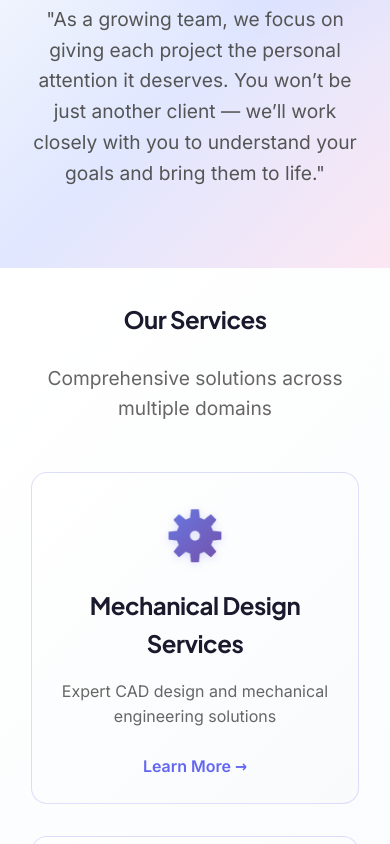
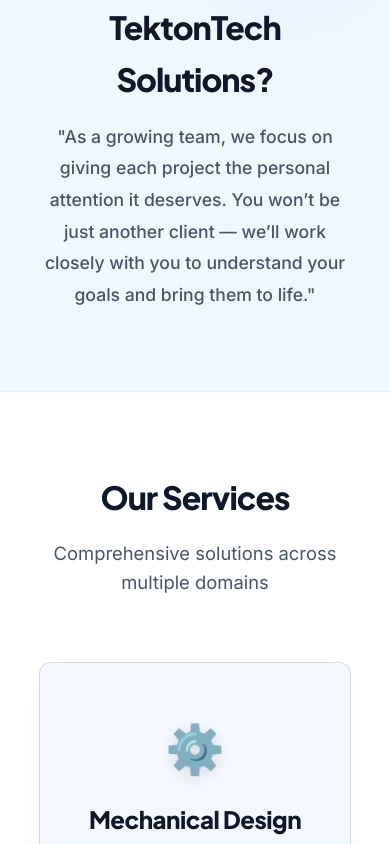
Before and after one commit to Gauravsingh123-aw/Techton, a React (Vite) app: page / in a window 390 px wide. Shown: the part 900-1744 px from the top of the page. Built offline with nearby package versions, Linux system fonts and the light colour scheme.

Commit message:
changed card backgrounds and hover effects

```diff
--- a/src/data/projectsData.js
+++ b/src/data/projectsData.js
@@ -5,7 +5,7 @@ export const serviceCategories = [
     id: "mechanical",
     name: "Mechanical Design Services",
     icon: "⚙️",
-    shortDesc: "Expert CAD design and mechanical engineering solutions",
+    shortDesc: "Expert CAD mechanical design, fixture and SPM design and mechanical engineering solutions",
     fullDesc: "We provide comprehensive mechanical design services including 2D & 3D CAD design, product development, manufacturing drawings, reverse engineering, and FEA analysis."
   },
   {
@@ -19,7 +19,7 @@ export const serviceCategories = [
     id: "interior",
     name: "Layout Design Services",
     icon: "🎨",
-    shortDesc: "Modern interior design for residential and commercial spaces",
+    shortDesc: "2D Layout Design for Residential and Commercial Spaces",
     fullDesc: "We specialize in residential and commercial interior design, 3D visualization, space planning, and complete renovation projects."
   }
 ];
--- a/src/pages/Home.jsx
+++ b/src/pages/Home.jsx
@@ -106,7 +106,7 @@ function Home() {
             life.
           </p>
           <Link to="/contact" className="btn btn-large">
-            Get In Touch Today
+            Get In Touch
           </Link>
         </div>
       </section>
--- a/src/styles/Home.css
+++ b/src/styles/Home.css
@@ -1,12 +1,52 @@
-/* Home Page */
+/* --- Global Reset Overrides --- */
+:root {
+  --primary-indigo: #4f46e5;
+  --primary-dark: #4338ca;
+  --heading-navy: #0f172a;
+  --text-slate: #475569;
+  --bg-ice-blue: #f0f7ff;
+  --border-light: #e2e8f0;
+}
+
 .home {
   width: 100%;
+  font-family: 'Inter', sans-serif;
 }
 
-/* About Snapshot */
+/* --- Section Global Spacing --- */
+section {
+  padding: 2rem 2rem; /* Increased padding for "premium" breathability */
+}
+
+.container {
+  max-width: 1200px;
+  margin: 0 auto;
+}
+
+h2 {
+  font-family: 'Plus Jakarta Sans', sans-serif;
+  color: var(--heading-navy);
+  font-size: 2.5rem;
+  font-weight: 800;
+  letter-spacing: -0.03em;
+  text-align: center;
+  margin-bottom: 1rem;
+}
+
+.section-subtitle {
+  text-align: center;
+  color: var(--text-slate);
+  font-size: 1.15rem;
+  margin-bottom: 4rem;
+  max-width: 700px;
+  margin-left: auto;
+  margin-right: auto;
+}
+
+/* --- About Snapshot (Why Choose Us) --- */
 .about-snapshot {
-  padding: 6rem 2rem;
-  background: linear-gradient(135deg, #f8fafc 0%, #e0e7ff 50%, #fce7f3 100%);
+  background: var(--bg-ice-blue);
+  border-bottom: 1px solid #e1effe;
   position: relative;
   overflow: hidden;
 }
@@ -14,274 +54,146 @@
 .about-snapshot::before {
   content: '';
   position: absolute;
-  top: -200px;
-  right: -100px;
-  width: 400px;
-  height: 400px;
-  background: radial-gradient(circle, rgba(99, 102, 241, 0.1) 0%, transparent 70%);
+  top: -100px;
+  right: -50px;
+  width: 300px;
+  height: 300px;
+  background: radial-gradient(circle, rgba(79, 70, 229, 0.05) 0%, transparent 70%);
   border-radius: 50%;
-  z-index: 0;
-}
-
-.about-snapshot > * {
-  position: relative;
-  z-index: 1;
-}
-
-.about-snapshot .container {
-  max-width: 1200px;
-  margin: 0 auto;
-}
-
-.about-snapshot h2 {
-  color: var(--dark-color);
 }
 
 .intro-text {
   text-align: center;
-  font-size: 1.2rem;
-  color: #555;
+  font-size: 1.4rem;
+  line-height: 1.8;
+  color: var(--text-slate);
+  font-style: italic;
+  max-width: 850px;
+  margin: 0 auto;
+  font-weight: 500;
+}
+
+/* --- Services Overview --- */
+
+.services-section {
+  background: #ffffff;
+  position: relative;
+}
+
+/* Add a decorative "blob" behind the grid to show off the glass blur */
+.services-section::before {
+  content: '';
+  position: absolute;
+  top: 50%;
+  left: 50%;
+  transform: translate(-50%, -50%);
+  width: 600px;
+  height: 400px;
+  background: radial-gradient(circle, rgba(99, 102, 241, 0.08) 0%, transparent 70%);
+  z-index: 0;
+  pointer-events: none;
+}
+
+.services-grid {
+  display: grid;
+  grid-template-columns: repeat(auto-fit, minmax(320px, 1fr));
+  gap: 2.5rem;
+
+}
+
+/* --- Featured Projects --- */
+.featured-projects {
+  background: #f8fafc; /* Very subtle grey to distinguish from white services */
+  border-top: 1px solid var(--border-light);
+}
+
+.projects-grid {
+  display: grid;
+  grid-template-columns: repeat(auto-fit, minmax(340px, 1fr));
+  gap: 2.5rem;
+  margin-bottom: 4rem;
+}
+
+.view-all-btn {
+  display: flex;
+  align-items: center;
+  justify-content: center;
+  gap: 10px;
+  padding: 16px 36px;
+  background-color: var(--primary-indigo);
+  color: white;
+  text-decoration: none;
+  border-radius: 12px;
+  width: fit-content;
+  margin: 0 auto;
+  font-weight: 600;
+  font-size: 1.1rem;
+  transition: all 0.4s cubic-bezier(0.4, 0, 0.2, 1);
+  box-shadow: 0 4px 6px -1px rgba(79, 70, 229, 0.2);
+}
+
+.view-all-btn:hover {
+  background-color: var(--primary-dark);
+  transform: translateY(-4px);
+  box-shadow: 0 20px 25px -5px rgba(79, 70, 229, 0.3);
+}
+
+/* --- Final CTA --- */
+.final-cta {
+  padding: 100px 2rem;
+  background: linear-gradient(135deg, #0f172a 0%, #1e293b 100%);
+  color: white;
+  text-align: center;
+}
+
+.final-cta h2 {
+  color: white;
+  font-size: 3.2rem;
+  margin-bottom: 1.5rem;
+}
+
+.final-cta p {
+  color: #94a3b8;
+  font-size: 1.25rem;
   margin-bottom: 3rem;
-  max-width: 800px;
+  max-width: 600px;
   margin-left: auto;
   margin-right: auto;
 }
 
-/* Stats Grid */
-.stats-grid {
-  display: grid;
-  grid-template-columns: repeat(auto-fit, minmax(200px, 1fr));
-  gap: 2rem;
-  margin-bottom: 3rem;
-}
-
-.stat-card {
-  background: linear-gradient(135deg, rgba(255, 255, 255, 0.9) 0%, rgba(248, 250, 252, 0.9) 100%);
-  padding: 2.5rem;
-  border-radius: 16px;
-  text-align: center;
-  box-shadow: 0 8px 32px rgba(99, 102, 241, 0.15);
-  border: 1px solid rgba(99, 102, 241, 0.2);
-  backdrop-filter: blur(10px);
+.btn-large {
+  display: inline-block;
+  background-color: white;
+  color: var(--primary-indigo);
+  padding: 18px 42px;
+  border-radius: 12px;
+  font-weight: 700;
+  text-decoration: none;
   transition: all 0.3s ease;
 }
 
-.stat-card:hover {
-  transform: translateY(-8px);
-  box-shadow: 0 15px 50px rgba(99, 102, 241, 0.25);
+.btn-large:hover {
+  background-color: #f8fafc;
+  transform: scale(1.05);
 }
 
-.stat-card h3 {
-  font-size: 2.8rem;
-  background: var(--gradient-1);
-  -webkit-background-clip: text;
-  -webkit-text-fill-color: transparent;
-  background-clip: text;
-  margin-bottom: 0.5rem;
-  font-weight: 800;
-}
+/* --- Responsive Design --- */
+@media (max-width: 768px) {
+  section {
+    padding: 5rem 1.5rem;
+  }
 
-.stat-card p {
-  color: #666;
-  font-weight: 600;
-}
+  h2 {
+    font-size: 2rem;
+  }
 
-/* Services Section */
-.services-section {
-  padding: 6rem 2rem;
-  background: linear-gradient(135deg, rgba(255, 255, 255, 1) 0%, rgba(248, 250, 252, 1) 100%);
-  position: relative;
-  overflow: hidden;
-}
-
-.services-section::after {
-  content: '';
-  position: absolute;
-  bottom: -300px;
-  left: -200px;
-  width: 500px;
-  height: 500px;
-  background: radial-gradient(circle, rgba(240, 93, 108, 0.08) 0%, transparent 70%);
-  border-radius: 50%;
-  z-index: 0;
-}
-
-.services-section > * {
-  position: relative;
-  z-index: 1;
-}
-
-.services-section .container {
-  max-width: 1200px;
-  margin: 0 auto;
-}
-
-.section-subtitle {
-  text-align: center;
-  color: #666;
-  font-size: 1.2rem;
-  margin-bottom: 3rem;
-}
-
-.services-grid {
-  display: grid;
-  grid-template-columns: repeat(auto-fit, minmax(300px, 1fr));
-  gap: 2rem;
-  margin-bottom: 2rem;
-}
-
-/* Featured Projects */
-.featured-projects {
-  padding: 6rem 2rem;
-  background: linear-gradient(135deg, #f8fafc 0%, #e0e7ff 100%);
-  position: relative;
-  overflow: hidden;
-}
-
-.featured-projects::before {
-  content: '';
-  position: absolute;
-  top: -250px;
-  left: -200px;
-  width: 500px;
-  height: 500px;
-  background: radial-gradient(circle, rgba(99, 102, 241, 0.12) 0%, transparent 70%);
-  border-radius: 50%;
-  z-index: 0;
-}
-
-.featured-projects > * {
-  position: relative;
-  z-index: 1;
-}
-
-.featured-projects .container {
-  max-width: 1200px;
-  margin: 0 auto;
-}
-
-.projects-grid {
-  display: grid;
-  grid-template-columns: repeat(auto-fit, minmax(320px, 1fr));
-  gap: 2rem;
-  margin-bottom: 2rem;
-}
-
-.view-all-btn {
-  display: block;
-  text-align: center;
-  padding: 12px 30px;
-  background-color: var(--primary-color);
-  color: white;
-  text-decoration: none;
-  border-radius: 5px;
-  width: fit-content;
-  margin: 0 auto;
-  font-weight: 600;
-  transition: all 0.3s ease;
-}
-
-.view-all-btn:hover {
-  background-color: #0052cc;
-  transform: translateY(-2px);
-}
-
-/* Testimonials */
-.testimonials {
-  padding: 4rem 2rem;
-  background-color: white;
-}
-
-.testimonials .container {
-  max-width: 1200px;
-  margin: 0 auto;
-}
-
-.testimonials-grid {
-  display: grid;
-  grid-template-columns: repeat(auto-fit, minmax(300px, 1fr));
-  gap: 2rem;
-}
-
-.testimonial-card {
-  background: var(--light-color);
-  padding: 2rem;
-  border-radius: 10px;
-  border-left: 4px solid var(--primary-color);
-}
-
-.stars {
-  font-size: 1.2rem;
-  margin-bottom: 1rem;
-}
-
-.testimonial-text {
-  font-style: italic;
-  color: #555;
-  margin-bottom: 1rem;
-  line-height: 1.6;
-}
-
-.testimonial-card h4 {
-  margin-bottom: 0.3rem;
-  color: var(--dark-color);
-}
-
-.testimonial-meta {
-  font-size: 0.9rem;
-  color: #999;
-}
-
-/* Final CTA */
-.final-cta {
-  padding: 4rem 2rem;
-  /* match dark hero gradient for cohesive dark look */
-  background: linear-gradient(135deg, #071026 0%, #0A192F 60%, #0f2a44 100%);
-  color: white;
-  text-align: center;
-}
-
-.final-cta .container {
-  max-width: 1200px;
-  margin: 0 auto;
-}
-
-.final-cta h2 {
-  color: white;
-}
-
-.final-cta p {
-  color: rgba(255, 255, 255, 0.9);
-  font-size: 1.1rem;
-  margin-bottom: 2rem;
-}
-
-.btn-large {
-  background-color: white;
-  color: var(--primary-color);
-  font-weight: 700;
-}
-
-.btn-large:hover {
-  background-color: rgba(255, 255, 255, 0.9);
-}
-
-@media (max-width: 768px) {
-  .about-snapshot,
-  .services-section,
-  .featured-projects,
-  .testimonials,
-  .final-cta {
-    padding: 2rem 1rem;
+  .intro-text {
+    font-size: 1.1rem;
   }
 
   .services-grid,
-  .projects-grid,
-  .testimonials-grid {
+  .projects-grid {
     grid-template-columns: 1fr;
-  }
-
-  .stat-card h3 {
-    font-size: 2rem;
+    gap: 1.5rem;
   }
 }
--- a/src/styles/ProjectCard.css
+++ b/src/styles/ProjectCard.css
@@ -1,7 +1,7 @@
 /* Project Card */
 .project-card {
-  background: linear-gradient(135deg, rgba(255, 255, 255, 0.95) 0%, rgba(248, 250, 252, 0.95) 100%);
-  border-radius: 16px;
+  background: linear-gradient(135deg, rgba(214, 222, 228, 0.95) 0%, rgba(248, 250, 252, 0.95) 100%);
+  border-radius: 12px;
   overflow: hidden;
   box-shadow: 0 8px 32px rgba(99, 102, 241, 0.15);
   transition: all 0.4s ease;
--- a/src/styles/ServiceCard.css
+++ b/src/styles/ServiceCard.css
@@ -1,80 +1,50 @@
-/* Service Card */
 .service-card {
-  background: linear-gradient(135deg, rgba(255, 255, 255, 0.95) 0%, rgba(248, 250, 252, 0.95) 100%);
-  border: 1px solid rgba(99, 102, 241, 0.2);
-  border-radius: 16px;
-  padding: 2.5rem;
+  /* Use a very light indigo-tinted background instead of pure white */
+  background: rgba(224, 231, 255, 0.3);
+
+  /* Stronger blur to create separation */
+  backdrop-filter: blur(16px);
+  -webkit-backdrop-filter: blur(16px);
+
+  /* The Secret: A double-layered border */
+  /* Top/Left is bright white, Bottom/Right is darker blue-grey */
+  border: 1px solid rgba(199, 199, 201, 0.6);
+  /* border-bottom: 2px solid rgba(99, 102, 241, 0.1);  */
+
+  border-radius: 12px;
+  padding: 3rem 2rem;
   text-align: center;
-  transition: all 0.4s ease;
+  transition: all 0.4s cubic-bezier(0.4, 0, 0.2, 1);
   cursor: pointer;
   height: 100%;
-  backdrop-filter: blur(10px);
-  position: relative;
-  overflow: hidden;
-}
 
-.service-card::before {
-  content: '';
-  position: absolute;
-  top: 0;
-  left: -100%;
-  width: 100%;
-  height: 100%;
-  background: linear-gradient(90deg, transparent, rgba(255, 255, 255, 0.3), transparent);
-  transition: left 0.6s ease;
-  z-index: 1;
-}
-
-.service-card:hover::before {
-  left: 100%;
+  /* Use a slightly darker shadow to "lift" it from the light background */
+  box-shadow: 0 10px 30px -5px rgba(0, 0, 0, 0.04),
+              0 4px 6px -2px rgba(0, 0, 0, 0.02);
 }
 
 .service-card:hover {
-  transform: translateY(-15px);
-  box-shadow: 0 20px 50px rgba(99, 102, 241, 0.3);
-  border-color: var(--primary-color);
+  transform: translateY(-12px);
+  /* Make it significantly darker/richer on hover */
+  background: rgba(224, 231, 255, 0.6);
+  border-color: rgba(113, 116, 247, 0.3);
+  box-shadow: 0 20px 40px -10px rgba(99, 102, 241, 0.15);
 }
 
 .service-icon {
   font-size: 3.5rem;
-  margin-bottom: 1rem;
-  background: var(--gradient-1);
-  -webkit-background-clip: text;
-  -webkit-text-fill-color: transparent;
-  background-clip: text;
-  filter: drop-shadow(0 2px 4px rgba(99, 102, 241, 0.2));
+  margin-bottom: 1.5rem;
+  /* Darken the icon slightly so it pops against the glass */
+  filter: drop-shadow(0 4px 8px rgba(0, 0, 0, 0.1));
 }
 
 .service-card h3 {
+  color: #0f172a; /* Ensure the text is high-contrast Navy */
+  font-weight: 800;
   margin-bottom: 1rem;
-  color: var(--dark-color);
 }
 
 .service-card p {
-  color: #666;
-  margin-bottom: 1.5rem;
-  line-height: 1.6;
+  color: #334155; /* Darker slate for readability */
+  line-height: 1.7;
 }
-
-.learn-more-btn {
-  display: inline-block;
-  color: var(--primary-color);
-  text-decoration: none;
-  font-weight: 600;
-  transition: all 0.3s ease;
-}
-
-.learn-more-btn:hover {
-  color: var(--secondary-color);
-  margin-left: 5px;
-}
-
-@media (max-width: 768px) {
-  .service-card {
-    padding: 1.5rem;
-  }
-
-  .service-icon {
-    font-size: 2.5rem;
-  }
-}
--- a/src/styles/ServiceDetail.css
+++ b/src/styles/ServiceDetail.css
@@ -85,12 +85,13 @@
 }
 
 .service-section {
-  margin-bottom: 3rem;
+  margin-bottom: 1.5rem;
+  padding: 0 px;
 }
 
 .service-section h2 {
   color: var(--dark-color);
-  margin-bottom: 2rem;
+  /* margin-bottom: 2rem; */
 }
 
 .services-list {
```
